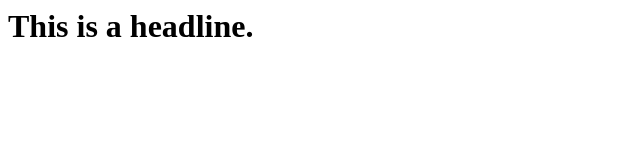
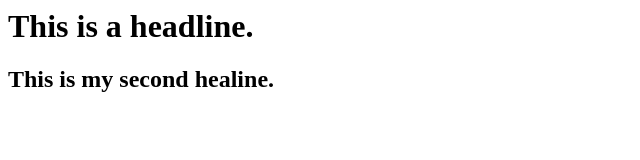
Before and after one commit to ShoaibAhamed/facebook-, a plain HTML site: page index.html in a window 1280 px wide. Shown: the whole page, without its empty margins (0-640 px from the left). Drawn offline with Linux system fonts and the light colour scheme.

Commit message:
second line of code

```diff
--- a/index.html
+++ b/index.html
@@ -1 +1,2 @@
 <h1> This is a headline.</h1>
+<h2>This is my second healine.</h2>
```
